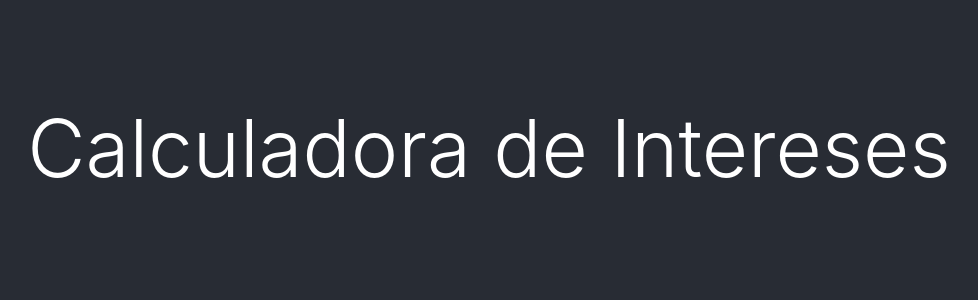
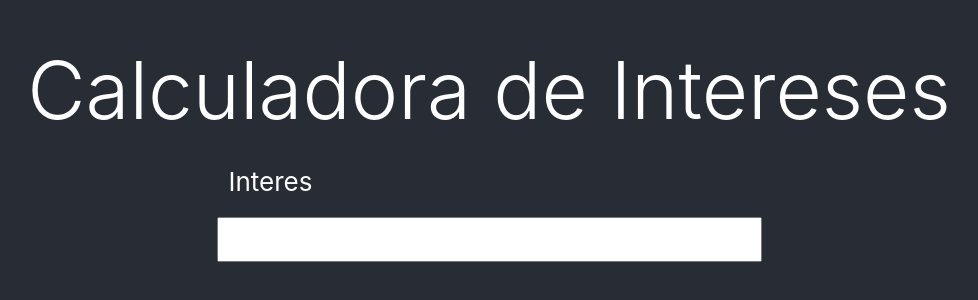
Before and after one commit to Wichosu/interest_calculator, a React (Create React App) app: page / in a window 1280 px wide. Shown: the part 248-548 px from the top of the page, without its empty margins (151-1129 px from the left). Built offline with nearby package versions, Linux system fonts and the light colour scheme.

Commit message:
basic input component

```diff
--- a/src/App.js
+++ b/src/App.js
@@ -1,12 +1,14 @@
 import logo from './logo.svg';
 import './App.css';
 import Title from './components/pure/title.jsx';
+import Input from './components/pure/input.jsx';
 
 function App() {
   return (
     <div className="App">
       <header className="App-header">
         <Title />
+        <Input label='Interes'/>
       </header>
     </div>
   );
--- /dev/null
+++ b/src/components/pure/input.jsx
@@ -0,0 +1,12 @@
+import React from 'react';
+
+const Input = (props) => {
+  return (
+    <div className='row'>
+      <label className='my-3 text-start' htmlFor='input'>{props.label}</label>
+      <input id='input'/>
+    </div>
+  );
+}
+
+export default Input;
```
